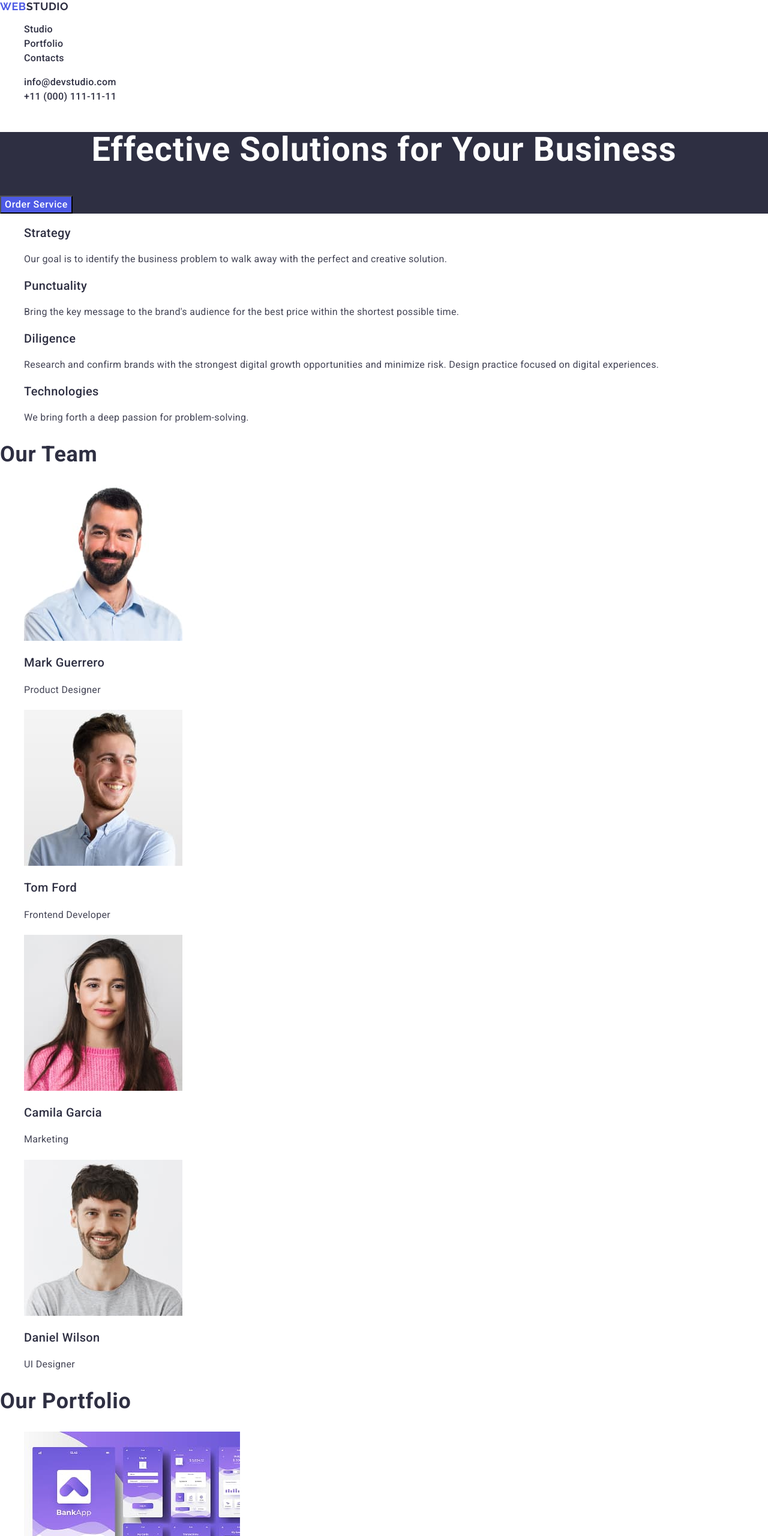
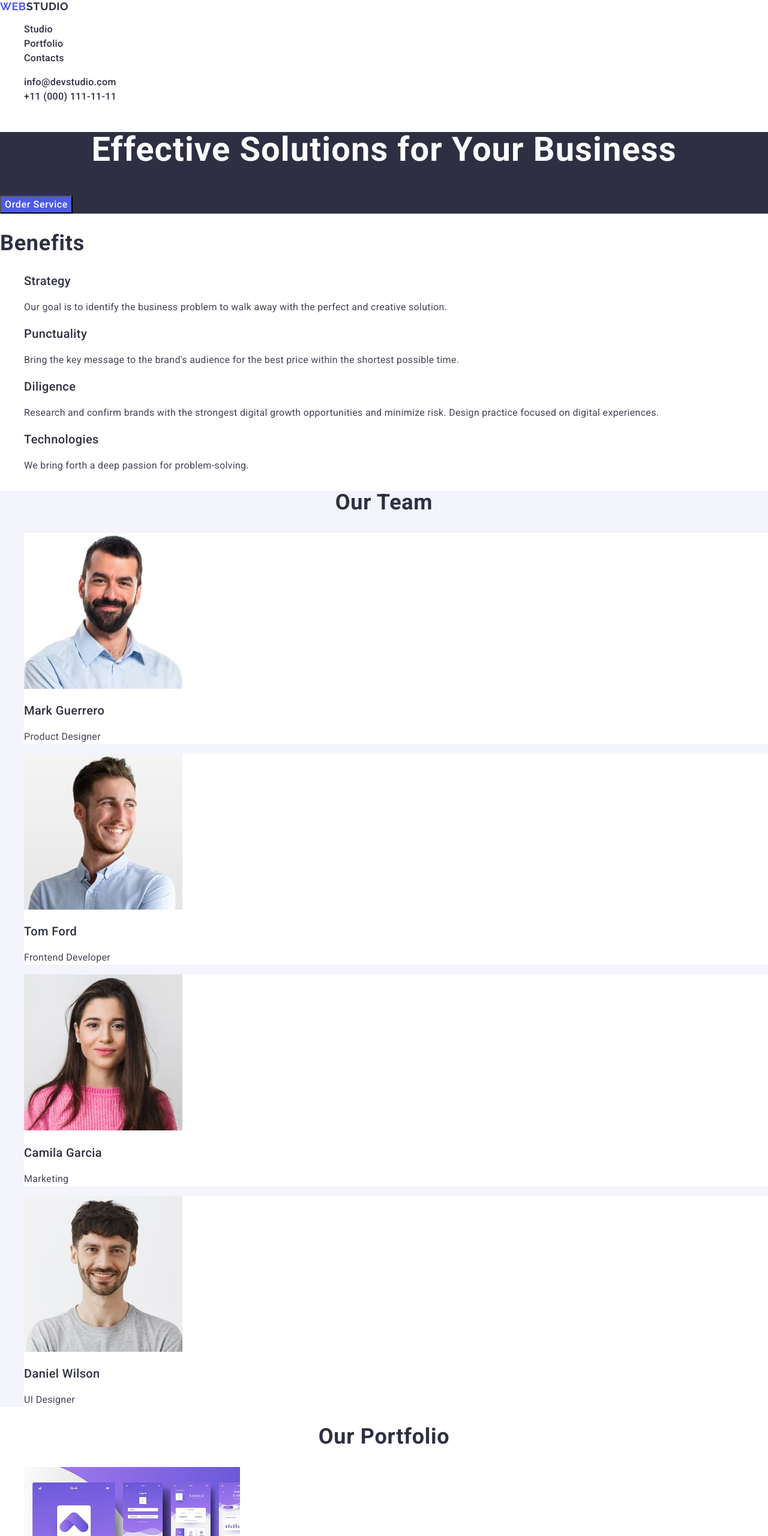
Before and after one commit to PerepichaiNV/goit-markup-hw-02, a plain HTML site: page index.html in a window 1280 px wide. Shown: the top 2560 px of the page at 60% size. Drawn offline with nearby package versions, Linux system fonts and the light colour scheme.

Commit message:
many change

```diff
--- a/css/styles.css
+++ b/css/styles.css
@@ -90,6 +90,13 @@ background-color: #4d5ae5;
 }
 .benefits-list-item {
 }
+.benefits-title {
+    font-weight: 700;
+    font-size: 36px;
+    line-height: 1.11;
+    letter-spacing: 0.02em;
+    color: #2e2f42;
+    }
 .benefits-item-title {
 font-weight: 500;
 font-size: 20px;
@@ -106,18 +113,22 @@ color: #434455;
 }
 /* #endregion benefits */
 /* #region Our Team */
-.team {
+.team
+{background-color: #F4F4FD;
 }
 .team-title {
 font-weight: 700;
 font-size: 36px;
 line-height: 1.11;
 letter-spacing: 0.02em;
+text-align: center;
+text-transform: capitalize;
 color: #2e2f42;
 }
 .team-list {
 }
-.team-list-item {
+.team-list-item
+{background-color: #FFFFFF;
 }
 .team-list-name {
 font-weight: 500;
@@ -142,12 +153,16 @@ font-weight: 700;
 font-size: 36px;
 line-height: 1.11;
 letter-spacing: 0.02em;
+text-align: center;
+text-transform: capitalize;
 color: #2e2f42;
 }
 .portfolio-list {
 }
 .portfolio-list-item {
 }
+
+.img-style {width:360 }
 .portfolio-list-service {
 font-weight: 500;
 font-size: 20px;
--- a/index.html
+++ b/index.html
@@ -41,6 +41,7 @@
         </section>
         <!--benefits-->
         <section class="benefits">
+            <h2 class="benefits-title">Benefits</h2>
             <ul class="benefits-list">
                 <li class="benefits-list-item">
                     <h3 class="benefits-item-title">Strategy</h3>
@@ -73,22 +74,22 @@ Design practice focused on digital experiences.
             <li class="team-list-item">
                 <img src="./images/mark_guerrero.jpg" alt="Mark Guerrero" width="264" height="260">
                 <h3 class="team-list-name">Mark Guerrero</h3>
-                <h4 class="team-list-job">Product Designer</h4>
+                <p class="team-list-job">Product Designer</p>
             </li>
             <li class="team-list-item">
                 <img src="./images/tom_ford.jpg" alt="Tom Ford" width="264" height="260">
                 <h3 class="team-list-name">Tom Ford</h3>
-                <h4 class="team-list-job">Frontend Developer</h4>
+                <p class="team-list-job">Frontend Developer</p>
             </li>
             <li class="team-list-item">
                 <img src="./images/camila_garsia.jpg" alt="Camila Garsia" width="264" height="260">
                 <h3 class="team-list-name">Camila Garcia</h3>
-                <h4 class="team-list-job">Marketing</h4>
+                <p class="team-list-job">Marketing</p>
             </li>
             <li class="team-list-item">
                 <img src="./images/daniel_wilson.jpg" alt="Daniel Wilson" width="264" height="260">
                 <h3 class="team-list-name">Daniel Wilson</h3>
-                <h4 class="team-list-job">UI Designer</h4>
+                <p class="team-list-job">UI Designer</p>
             </li>
         </ul>
         </section>
@@ -98,35 +99,33 @@ Design practice focused on digital experiences.
          <!--row1-->
             <ul class="portfolio-list">
                 <li class="portfolio-list-item">
-                    <img src="./images/banking_app.jpg" alt="Banking App">
+                    <img class="img-style" src="./images/banking_app.jpg" alt="Banking App">
                     <h3 class="portfolio-list-service">Banking App</h3>
                     <p class="portfolio-list-service-type">App</p>
                 </li>
                 <li class="portfolio-list-item">
-                    <img src="./images/cashless_payment.jpg" alt="Cashless Payment">
+                    <img class="img-style" src="./images/cashless_payment.jpg" alt="Cashless Payment">
                     <h3 class="portfolio-list-service">Cashless Payment</h3>
                     <p class="portfolio-list-service-type">Marketing</p>
                 </li>
                 <li class="portfolio-list-item">
-                    <img src="./images/meditation_app.jpg" alt="Meditation App">
+                    <img class="img-style" src="./images/meditation_app.jpg" alt="Meditation App">
                     <h3 class="portfolio-list-service">Meditation App</h3>
                     <p class="portfolio-list-service-type">App</p>
                 </li>
-            </ul>
-         <!--row 2-->
-            <ul>
+
                 <li class="portfolio-list-item">
-                    <img src="./images/taxi_service.jpg" alt="Taxi Service">
+                    <img class="img-style" src="./images/taxi_service.jpg" alt="Taxi Service">
                     <h3 class="portfolio-list-service">Taxi Service</h3>
                     <p class="portfolio-list-service-type">Marketing</p>
                 </li>
                 <li class="portfolio-list-item">
-                    <img src="./images/screen_illustrations.jpg" alt="Screen Illustrations">
+                    <img class="img-style" src="./images/screen_illustrations.jpg" alt="Screen Illustrations">
                     <h3 class="portfolio-list-service">Screen Illustrations</h3>
                     <p class="portfolio-list-service-type">Design</p>
                 </li>
                 <li class="portfolio-list-item">
-                    <img src="./images/online_courses.jpg" alt="Online Courses">
+                    <img class="img-style" src="./images/online_courses.jpg" alt="Online Courses">
                     <h3 class="portfolio-list-service">Online Courses</h3>
                     <p class="portfolio-list-service-type">Marketing</p>
                 </li>
```
